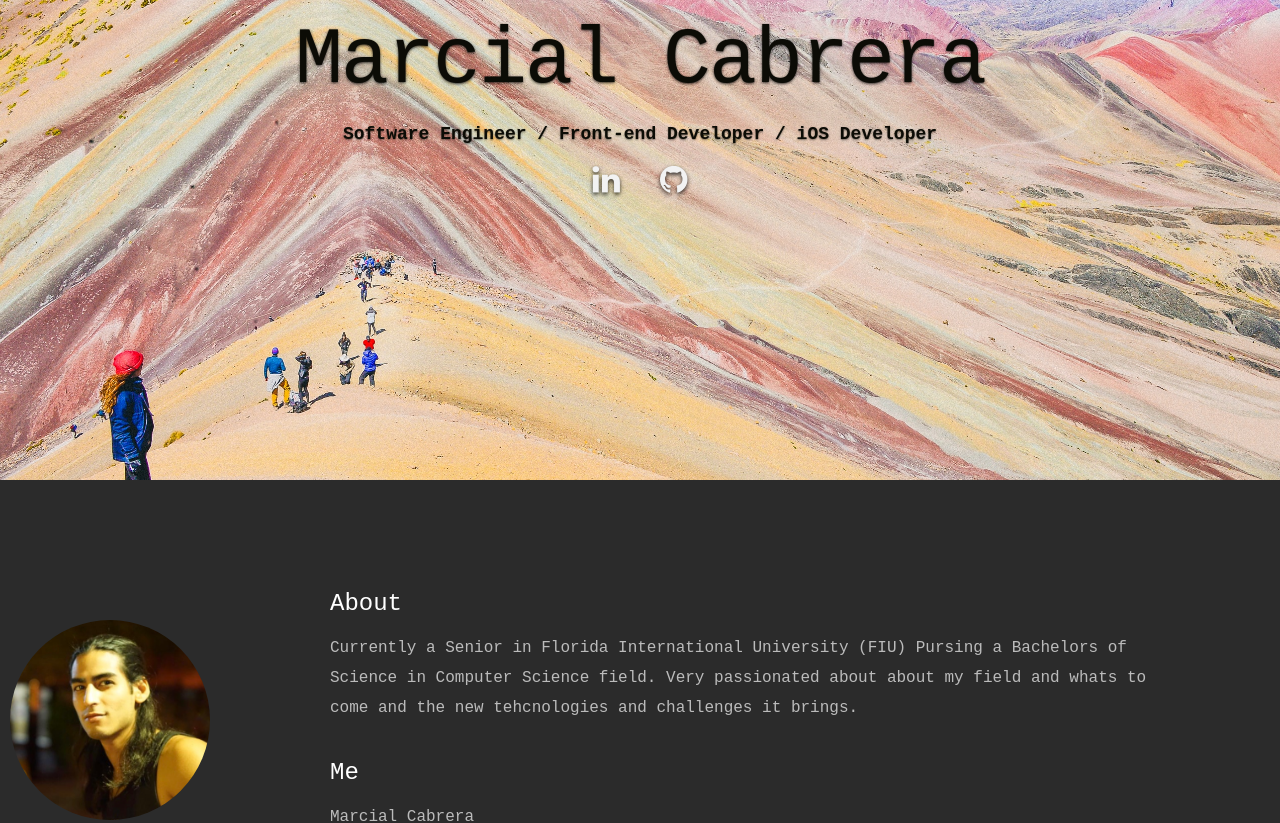
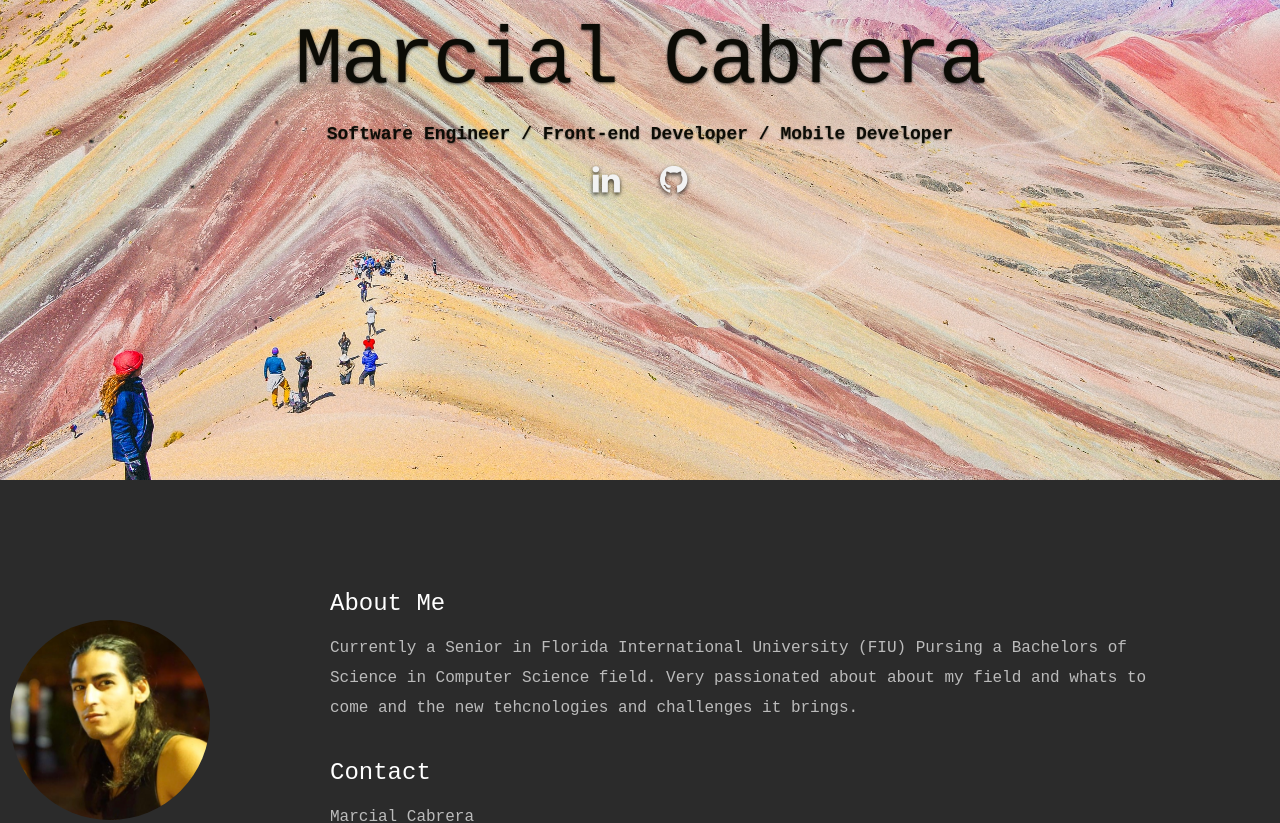
Before and after one commit to marcialc/MCPortafolio, a React (Create React App) app: page / in a window 1280 px wide. Shown: the part 220-1043 px from the top of the page. Built offline with nearby package versions, Linux system fonts and the light colour scheme; a web font is replaced by a local one.

Commit message:
fixed home sizing and added data

```diff
--- a/public/css/layout.css
+++ b/public/css/layout.css
@@ -5,7 +5,7 @@ body {
 header {
   position: relative;
   height: 700px;
-  min-height: 500px;
+  min-height: 700px;
   width: 100%;
   background: #161415 url(../assets/background2.jpg) no-repeat top center;
   background-size: cover !important;
--- a/src/Data.js
+++ b/src/Data.js
@@ -1,6 +1,6 @@
 let Data = {
   name: "Marcial Cabrera",
-  headline: "Software Engineer / Front-end Developer / iOS Developer",
+  headline: "Software Engineer / Front-end Developer / Mobile Developer",
   socialLinks: [
     {
       name: "linkedin",
--- a/src/screens/About.js
+++ b/src/screens/About.js
@@ -10,12 +10,12 @@ export default class About extends Component {
           </div>
 
           <div className="nine columns main-col">
-            <h2>About</h2>
+            <h2>About Me</h2>
             <p>{Data.aboutme}</p>
 
             <div className="row">
               <div className="columns contact-details">
-                <h2>Me</h2>
+                <h2>Contact</h2>
                 <p className="address">
                   <span>{Data.name}</span>
                   <br></br>
```
